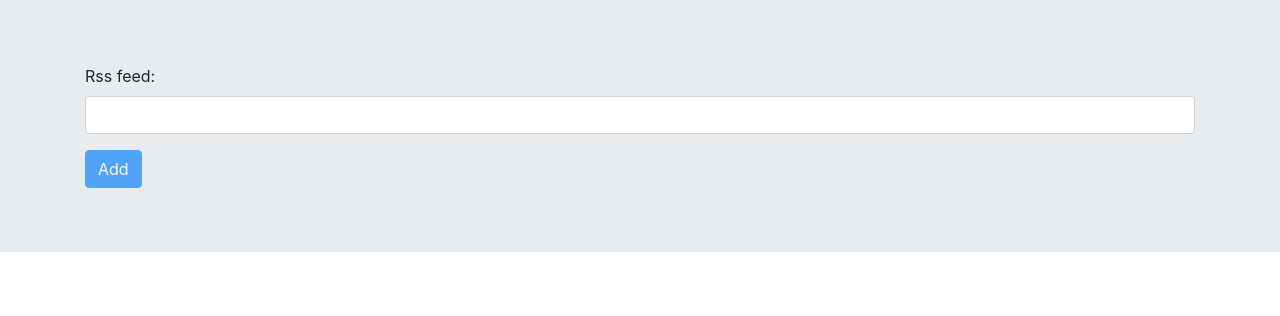
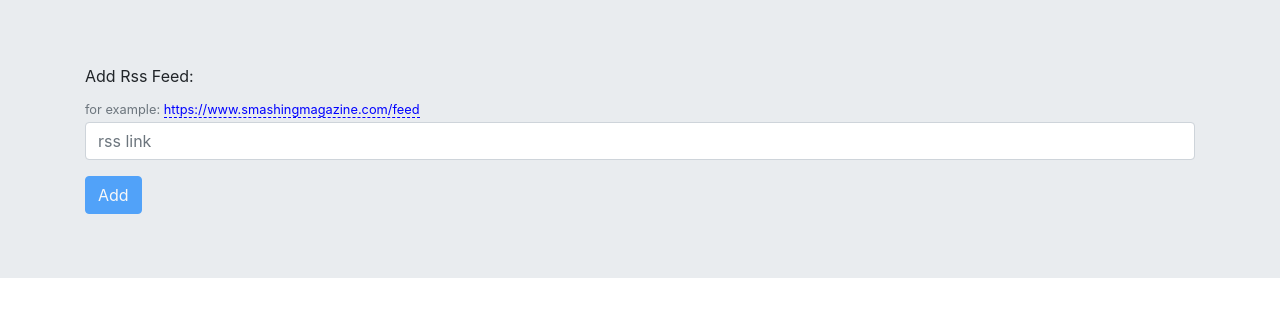
Before and after one commit to greenfrontend/frontend-project-lvl3, a website built with webpack: page template.html in a window 1280 px wide. Built offline with nearby package versions, Linux system fonts and the light colour scheme; what melanke-watchjs would draw is missing.

Commit message:
add ux enhancements

```diff
--- a/src/init.js
+++ b/src/init.js
@@ -127,12 +127,23 @@ export default () => {
     input: document.getElementById('url'),
     button: document.getElementById('submitButton'),
     form: document.getElementById('form'),
+    rssHelp: document.getElementById('rssHelp'),
   };
+
+  elements.rssHelp.addEventListener('click', () => {
+    state.form.fields.url = 'https://www.smashingmagazine.com/feed';
+    state.form.valid = true;
+  });
 
   elements.input.addEventListener('input', (e) => {
     const url = e.target.value.trim();
     state.form.fields.url = url;
     updateValidationState(state);
+  });
+
+  elements.form.addEventListener('submit', (e) => {
+    e.preventDefault();
+    console.log('submitted');
   });
 
   // const corsApi = 'https://cors-anywhere.herokuapp.com/';
@@ -142,6 +153,10 @@ export default () => {
   //   .then((resp) => {
   //     console.log(parse(resp.data));
   //   });
+
+  watch(state.form.fields, 'url', () => {
+    elements.input.value = state.form.fields.url;
+  });
 
   watch(state.form, 'errors', () => {
     const { url } = state.form.fields;
--- a/src/scss/app.scss
+++ b/src/scss/app.scss
@@ -1 +1,11 @@
 @import "~bootstrap/scss/bootstrap";
+
+.rss-help-wrapper {
+  margin-bottom: 0.2rem;
+}
+
+.rss-help {
+  color: blue;
+  border-bottom: 1px dashed blue;
+  cursor: pointer;
+}
--- a/template.html
+++ b/template.html
@@ -8,13 +8,23 @@
     <div class="container">
       <form id="form">
         <div class="form-group">
-          <label for="url">Rss feed: </label>
+          <label for="url">Add Rss Feed: </label>
+          <small
+            id="rssHelp"
+            class="form-text text-muted rss-help-wrapper"
+          >
+            for example:
+            <span class="rss-help">
+              https://www.smashingmagazine.com/feed
+            </span>
+          </small>
           <input
             type="text"
             class="form-control"
             id="url"
             aria-describedby="rssFeed"
             autocomplete="off"
+            placeholder="rss link"
           >
         </div>
         <button
```
